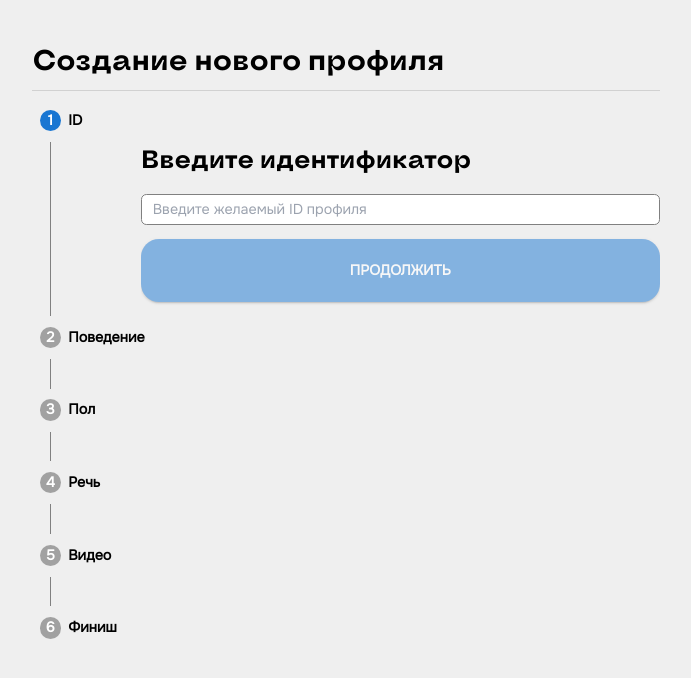
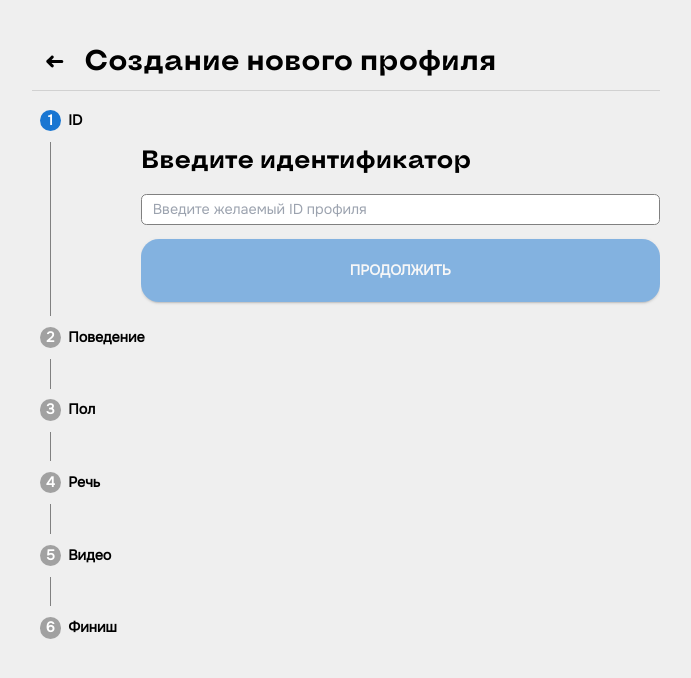
Before and after one commit to Oppelganger/oppelganger-frontend, a React (Create React App) app: page /create in a window 1280 px wide. Shown: the top 678 px of the page, without its empty margins (294-985 px from the left). Built offline with nearby package versions, Linux system fonts and the light colour scheme.

Commit message:
added navigate back button on /create page, next step on Enter press on /create

```diff
--- a/src/UI/Button.tsx
+++ b/src/UI/Button.tsx
@@ -9,13 +9,15 @@ type CreateNewProfileProps = {
     height?: string
     prevent?: boolean
     noShadow?: boolean
+    type?: 'button' | 'submit' | 'reset'
 }
 
-const Button: React.FC<CreateNewProfileProps> = ({ noShadow = false, height = 'h-[70rem]', prevent = false, disabled = false, background, text, children, colorHover, clickHandler, width = 'w-full' }) => {
+const Button: React.FC<CreateNewProfileProps> = ({ type = 'button', noShadow = false, height = 'h-[70rem]', prevent = false, disabled = false, background, text, children, colorHover, clickHandler, width = 'w-full' }) => {
     return (
         <button
             onClick={(e) => { prevent && e.preventDefault(); clickHandler && clickHandler(e) }}
             disabled={disabled}
+            type={type}
             className={`
             py-[8rem] px-[22rem] ${width} ${height}
             text-[#FFF] disabled:opacity-50 text-[15rem] font-bold font-onest uppercase rounded-[20rem] text-center
--- a/src/pages/CreateNewProfilePage/index.tsx
+++ b/src/pages/CreateNewProfilePage/index.tsx
@@ -1,4 +1,5 @@
 import DividerHorizontalLine from '../../UI/DividerHorizontalLine'
+import NavigateBackButton from '../../components/NavigateBackButton'
 import Stepper from './modules/Stepper'
 
 export default function VerticalLinearStepper() {
@@ -7,7 +8,10 @@ export default function VerticalLinearStepper() {
     <div className='w-full flex justify-center items-center h-screen overflow-scroll'>
       <div className='min-w-[700rem] max-w-[800rem] gap-[8rem] h-[90%] flex flex-col'>
         <div className='flex flex-col gap-[8rem]'>
-          <h1 className='font-oddval text-[32rem]'>Создание нового профиля</h1>
+          <div className='flex items-center gap-[8rem]'>
+            <NavigateBackButton />
+            <h1 className='font-oddval text-[32rem]'>Создание нового профиля</h1>
+          </div>
           <DividerHorizontalLine />
         </div>
 
--- a/src/pages/CreateNewProfilePage/modules/Stepper/components/ContinueButton.tsx
+++ b/src/pages/CreateNewProfilePage/modules/Stepper/components/ContinueButton.tsx
@@ -4,10 +4,9 @@ import { useCreateNewProfileStore } from "../../../store/store"
 
 type ContinueButtonProps = {
     index: number,
-    handleNext: () => void
 }
 
-const ContinueButton: React.FC<ContinueButtonProps> = ({ index, handleNext }) => {
+const ContinueButton: React.FC<ContinueButtonProps> = ({ index }) => {
     const [stepData, setStepData] = useState<Array<'male' | 'female' | string | File | null>>([])
     const { sex, description, audioFile, videoFile, id } = useCreateNewProfileStore()
 
@@ -24,7 +23,7 @@ const ContinueButton: React.FC<ContinueButtonProps> = ({ index, handleNext }) =>
     return (
         <Button background='bg-[--primary]'
             disabled={!stepData[index]}
-            clickHandler={handleNext}
+            type='submit'
             text='Продолжить'
         />
     )
--- a/src/pages/CreateNewProfilePage/modules/Stepper/components/SexSelector.tsx
+++ b/src/pages/CreateNewProfilePage/modules/Stepper/components/SexSelector.tsx
@@ -8,7 +8,7 @@ const SexSelector = () => {
     }
 
     return (
-        <form className='flex gap-[16rem]'>
+        <div className='flex gap-[16rem]'>
             {['Мужчина', 'Женщина'].map((sexItem) => (
                 <div key={sexItem} className='flex flex-col items-center gap-[8rem]'>
                     <input
@@ -26,7 +26,7 @@ const SexSelector = () => {
                     <label>{sexItem}</label>
                 </div>
             ))}
-        </form>
+        </div>
     )
 }
 
--- a/src/pages/CreateNewProfilePage/modules/Stepper/components/StepBody.tsx
+++ b/src/pages/CreateNewProfilePage/modules/Stepper/components/StepBody.tsx
@@ -16,7 +16,7 @@ type StepBodyProps = {
 const StepBody: React.FC<StepBodyProps> = ({ step, index, activeStep, steps, handleNext, handleBack }) => {
     return (
         <div className={`${activeStep >= index + 1 ? 'border-l-[--primary]' : 'border-l-[gray]'} ml-[20rem] border-l-[1rem] pl-[100rem] h-fit`}>
-            <div className={`
+            <form onSubmit={(e) => { e.preventDefault(); handleNext() }} className={`
                 ${activeStep === index ? `max-h-[1000rem] pb-[16rem] delay-160` : 'max-h-[0rem] pb-[0rem] animate-out fade-out animate-in fade-in'}
                 flex flex-col overflow-hidden gap-[16rem] transition-all duration-300
             `}>
@@ -30,7 +30,7 @@ const StepBody: React.FC<StepBodyProps> = ({ step, index, activeStep, steps, han
                             ?
                             <ProceedToGenerationButton />
                             :
-                            <ContinueButton handleNext={handleNext} index={index}/>
+                            <ContinueButton index={index} />
                         }
                     </div>
 
@@ -43,7 +43,7 @@ const StepBody: React.FC<StepBodyProps> = ({ step, index, activeStep, steps, han
                         </div>
                     }
                 </div>
-            </div>
+            </form>
         </div>
     )
 }
```
